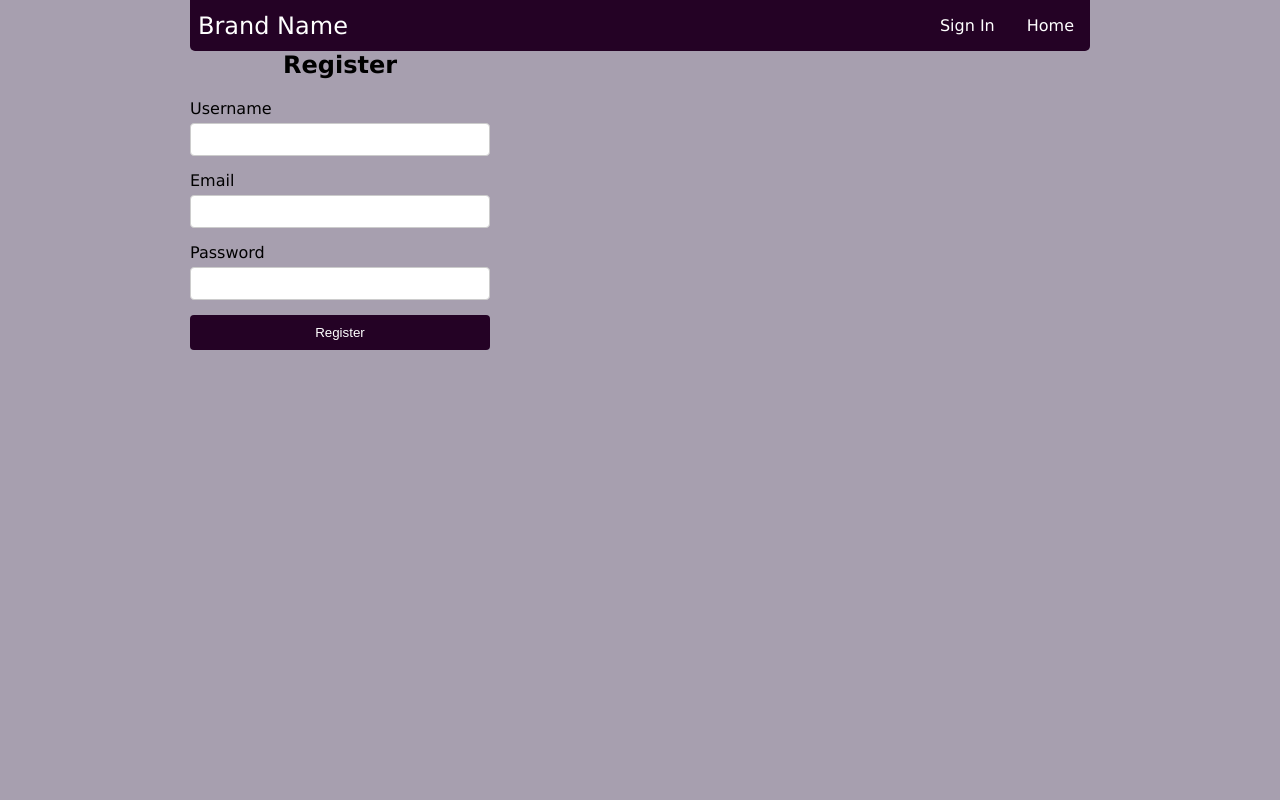
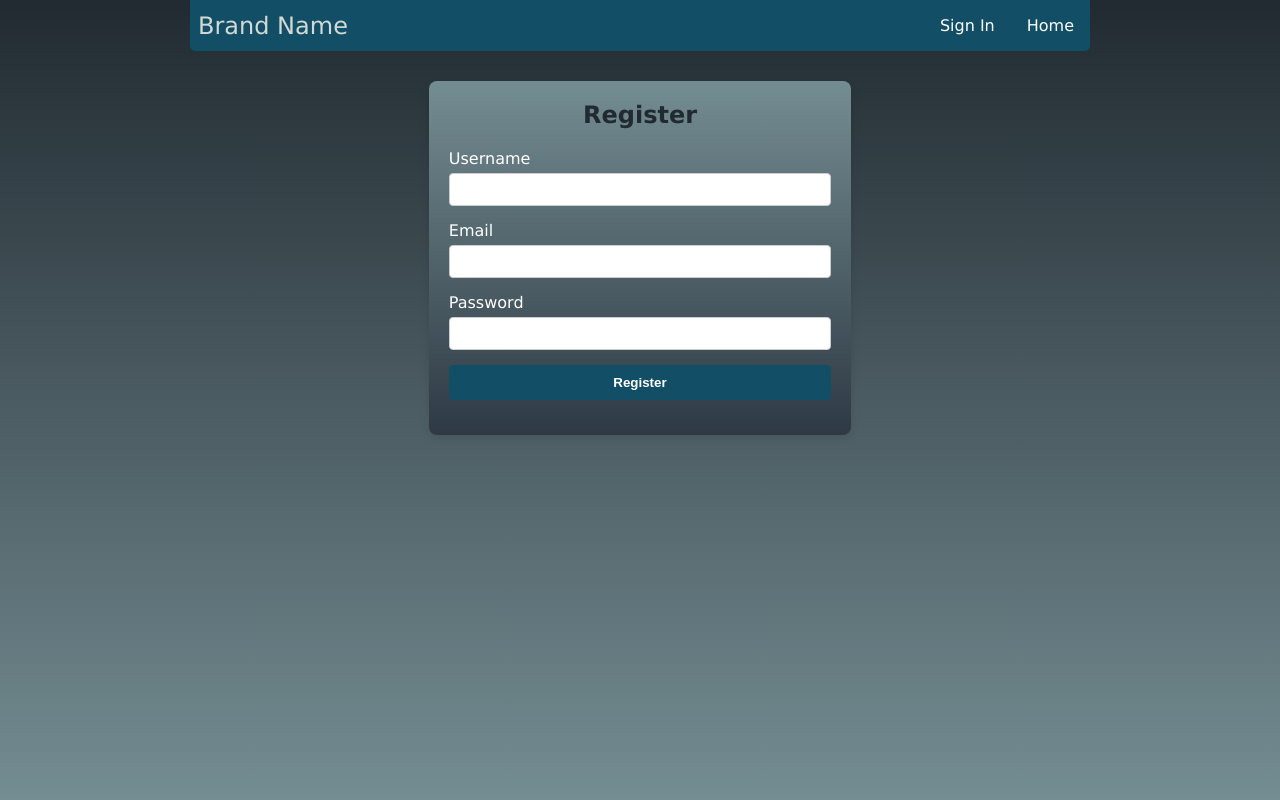
Before and after one commit to cgscoder/Auth, a Flask app: page /register in a window 1280 px wide. Run offline with Flask 3, Linux system fonts and the light colour scheme.

Commit message:
new color scheme

```diff
--- a/static/css/styles.css
+++ b/static/css/styles.css
@@ -1,3 +1,11 @@
+/* Color Scheme 'Cosmic Artistry'
+    hex(212A31)
+    Hex(2E3944)
+    hex(124E66)
+    hex(748D92)
+    hex(D3D9D4)
+*/
+
 * {
     margin: 0;
     padding: 0;
@@ -5,10 +13,12 @@
 }
 
 body {
-    background-color: rgb(167, 159, 175);
+    display: flex;
+    flex-direction: column;
+    align-items: center;
+    height: 100vh;
+    background: linear-gradient(to bottom, #212A31, #748D92);
     font-family: Verdana, Geneva, Tahoma, sans-serif;
-    display: flex;
-    justify-content: center;
 }
 .container {
     width: 900px;
@@ -18,8 +28,8 @@ body {
     display: flex;
     justify-content: space-between;
     align-items: center;
-    background-color: rgb(36, 2, 37);
-    color: white;
+    background-color: #124E66;
+    color: #D3D9D4;
     border-radius: 0px  0px 5px 5px;
 }
 
@@ -46,7 +56,7 @@ body {
 }
 
 .navbar-links li:hover {
-    background-color: #555;
+    background-color: #748D92;
 }
 
 .toggle-button {
@@ -70,14 +80,21 @@ body {
 /* Registration and Login page */
 
 .container-card {
-    width: 300px;
+    margin: 30px auto 0 auto;
+    width: 33vw;
+    background: linear-gradient(to bottom, #748D92, #2E3944);
+    padding: 20px; /* Optional: Add padding inside the card */
+    border-radius: 8px; /* Optional: Add rounded corners */
+    box-shadow: 0 4px 8px rgba(0, 0, 0, 0.1); /* Optional: Add a shadow */
 }
 
 .container-card h2 {
+    color:#212A31;
     text-align: center;
     margin-bottom: 20px;
 }
 .form-group {
+    color:#fff;
     margin-bottom: 15px;
 }
 .form-group label {
@@ -94,12 +111,14 @@ body {
 .form-group button {
     width: 100%;
     padding: 10px;
-    background-color: rgb(36, 2, 37);
-    color: white;
+    background-color: #124E66;
+    color: #fff;
+    font-weight: bold;
     border: none;
     border-radius: 4px;
     cursor: pointer;
 }
 .form-group button:hover {
-    background-color: rgb(61, 4, 63);
+    color: #212A31;
+    background-color: #748D92;
 }
```
